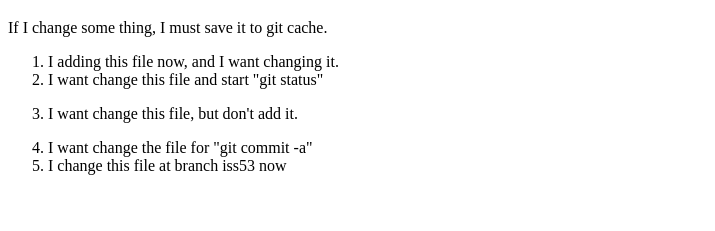
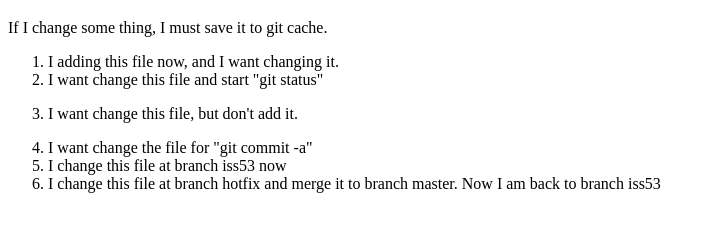
Before and after one commit to hivandu/learnGit, a plain HTML site: page index.html in a window 1280 px wide. Shown: the part 61-292 px from the top of the page, without its empty margins (0-715 px from the left). Drawn offline with Linux system fonts and the light colour scheme.

Commit message:
change index.html at branch iss53

```diff
--- a/index.html
+++ b/index.html
@@ -14,6 +14,7 @@
     <li><p>I want change this file, but don't add it.</p></li>
     <li>I want change the file for "git commit -a"</li>
     <li>I change this file at branch iss53 now</li>
+    <li>I change this file at branch hotfix and merge it to branch master. Now I am back to branch iss53</li>
   </ol>
 </body>
 </html>
```
